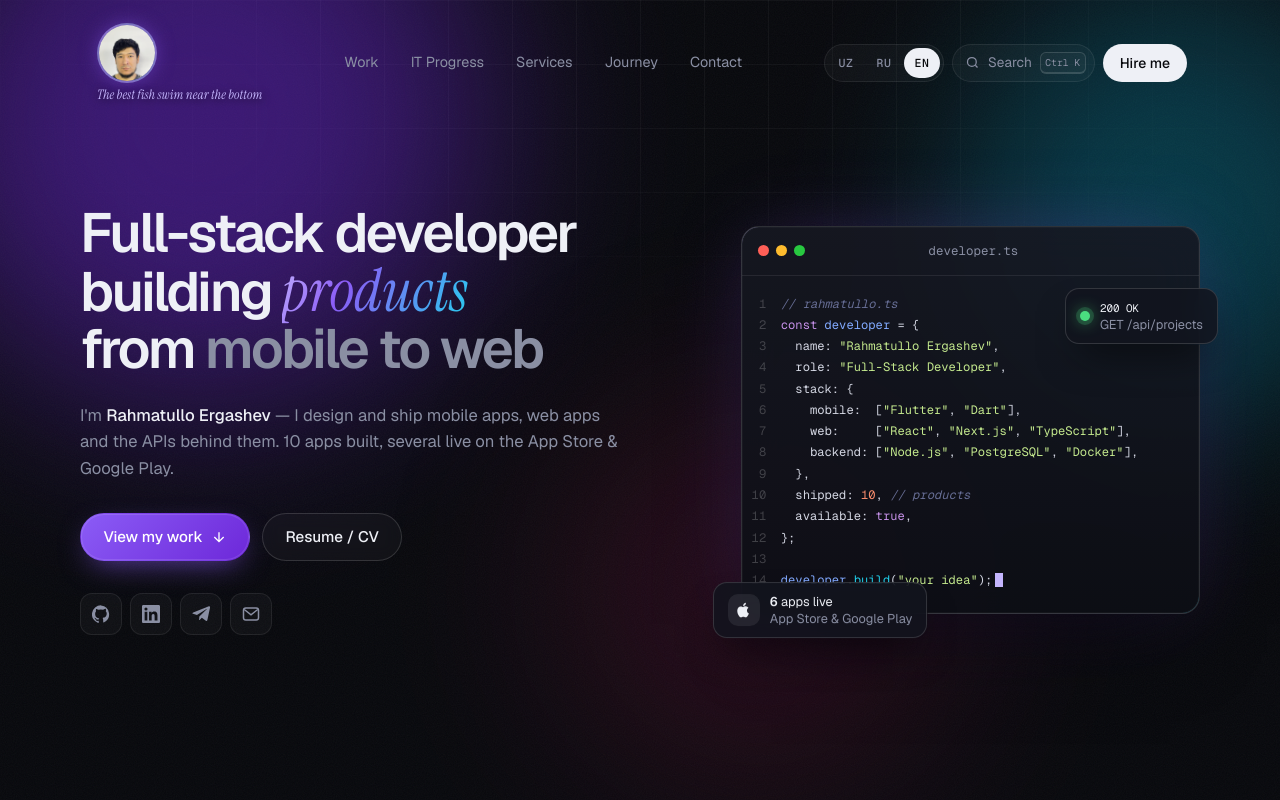
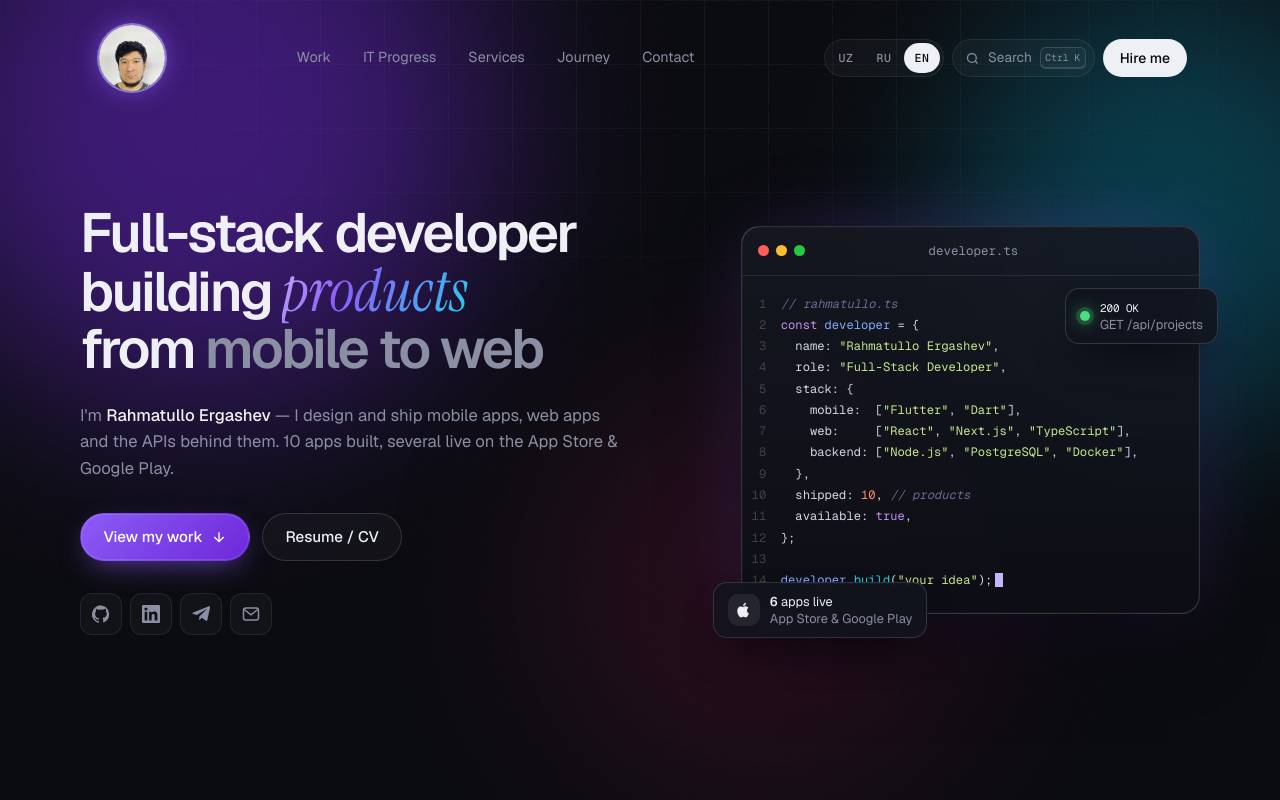
Before and after one commit to lagman5006/portfolio, a plain HTML site: page index.html in a window 1280 px wide. Shown: the top 800 px of the page. Drawn offline with nearby package versions, Linux system fonts and the light colour scheme.

Commit message:
chore: remove idiom text and enlarge nav avatar

```diff
--- a/index.html
+++ b/index.html
@@ -14,7 +14,7 @@
   <link rel="preconnect" href="https://fonts.googleapis.com">
   <link rel="preconnect" href="https://fonts.gstatic.com" crossorigin>
   <link href="https://fonts.googleapis.com/css2?family=Geist:wght@300..800&family=Geist+Mono:wght@400;500&family=Instrument+Serif:ital@0;1&display=swap" rel="stylesheet">
-  <link rel="stylesheet" href="styles.css?v=20">
+  <link rel="stylesheet" href="styles.css?v=21">
   <script>
     // Til: ?lang= → saqlangan tanlov → brauzer tili → en (sahifa chizilishidan oldin)
     (function () {
@@ -41,10 +41,7 @@
   <!-- ===== Navigation ===== -->
   <header class="nav">
     <a href="#home" class="nav-logo" aria-label="Home">
-      <div class="nav-profile">
-        <img class="nav-logo-mark" src="images/avatar.jpg?v=20" width="60" height="60" alt="Rahmatullo Ergashev" style="width:60px;height:60px;border-radius:50%;object-fit:cover;object-position:center 32%;display:block;">
-        <span class="nav-idiom">The best fish swim near the bottom</span>
-      </div>
+      <img class="nav-logo-mark" src="images/avatar.jpg?v=21" width="70" height="70" alt="Rahmatullo Ergashev" style="width:70px;height:70px;border-radius:50%;object-fit:cover;object-position:center 32%;display:block;">
     </a>
     <nav class="nav-links" aria-label="Main">
       <a href="#work" data-i18n="nav.work">Work</a>
--- a/styles.css
+++ b/styles.css
@@ -172,39 +172,22 @@ kbd {
 .nav-logo {
   display: inline-flex; align-items: center; text-decoration: none;
 }
-.nav-profile {
-  display: flex; flex-direction: column; align-items: flex-start; gap: 4px;
-}
 .nav-logo-mark {
-  display: block; width: 60px; height: 60px;
+  display: block; width: 70px; height: 70px;
   border-radius: 50%; overflow: hidden;
   object-fit: cover; object-position: center 32%;
   background: linear-gradient(135deg, rgb(139 92 246 / 0.35), rgb(34 211 238 / 0.2));
-  border: 2px solid rgba(196, 181, 253, 0.45);
-  box-shadow: 0 0 20px -3px rgb(139 92 246 / 0.55);
+  border: 2.5px solid rgba(196, 181, 253, 0.55);
+  box-shadow: 0 0 24px -2px rgb(139 92 246 / 0.65);
   transition: transform 0.25s var(--ease), box-shadow 0.25s var(--ease), border-color 0.25s;
 }
 .nav-logo:hover .nav-logo-mark {
-  transform: scale(1.05);
+  transform: scale(1.06);
   border-color: #c4b5fd;
-  box-shadow: 0 0 26px -2px rgb(139 92 246 / 0.8);
+  box-shadow: 0 0 30px 0 rgb(139 92 246 / 0.85);
 }
 .nav-logo-mark img {
   width: 100%; height: 100%; object-fit: cover; object-position: center 32%; display: block;
-}
-.nav-idiom {
-  font-family: var(--serif);
-  font-style: italic;
-  font-size: 0.82rem;
-  letter-spacing: 0.01em;
-  color: var(--accent-soft);
-  line-height: 1.2;
-  white-space: nowrap;
-  text-shadow: 0 2px 8px rgba(0, 0, 0, 0.7);
-  transition: color 0.2s;
-}
-.nav-logo:hover .nav-idiom {
-  color: #fff;
 }
 .nav-links { display: flex; gap: 4px; }
 .nav-links a {
@@ -848,8 +831,7 @@ dialog { color: var(--text); }
 @media (max-width: 520px) {
   .rotator { white-space: normal; }
   .nav { padding: 6px 10px; }
-  .nav-logo-mark { width: 48px; height: 48px; }
-  .nav-idiom { font-size: 0.72rem; max-width: 175px; white-space: normal; line-height: 1.15; }
+  .nav-logo-mark { width: 52px; height: 52px; }
   .nav-actions .btn-small { padding: 0 0.85rem; }
   .kbd-btn-label, .kbd-btn kbd { display: none; }
   .section-head { margin-bottom: 2rem; gap: 1.25rem; }
```
